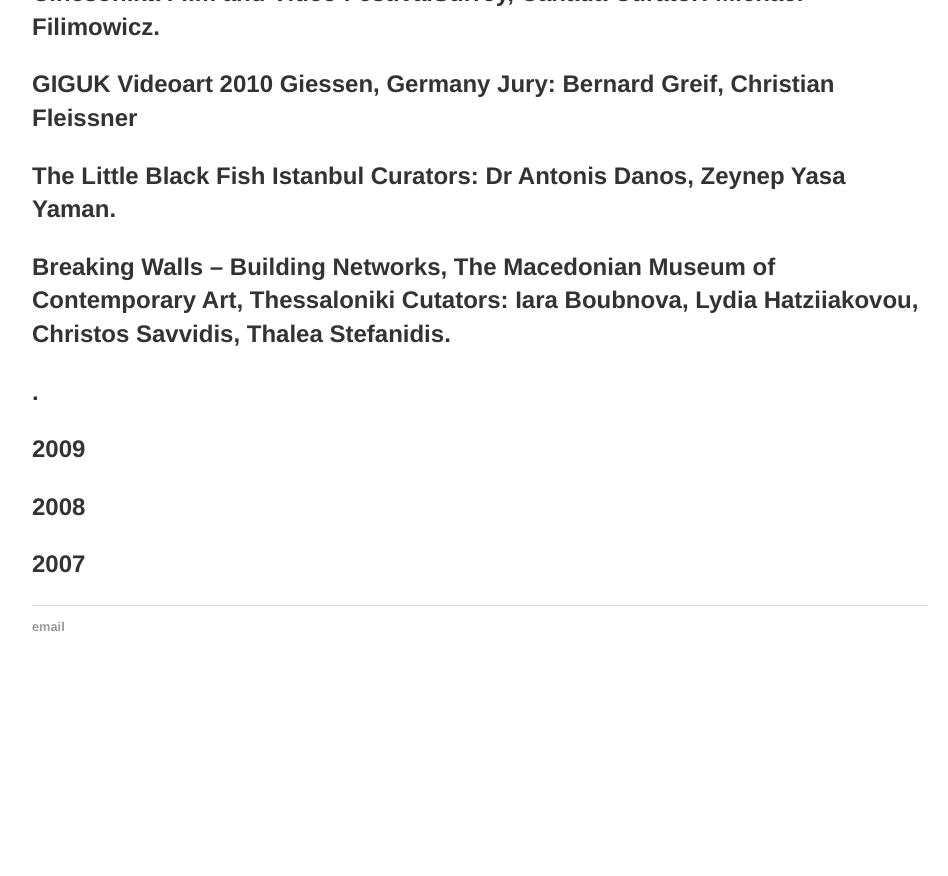
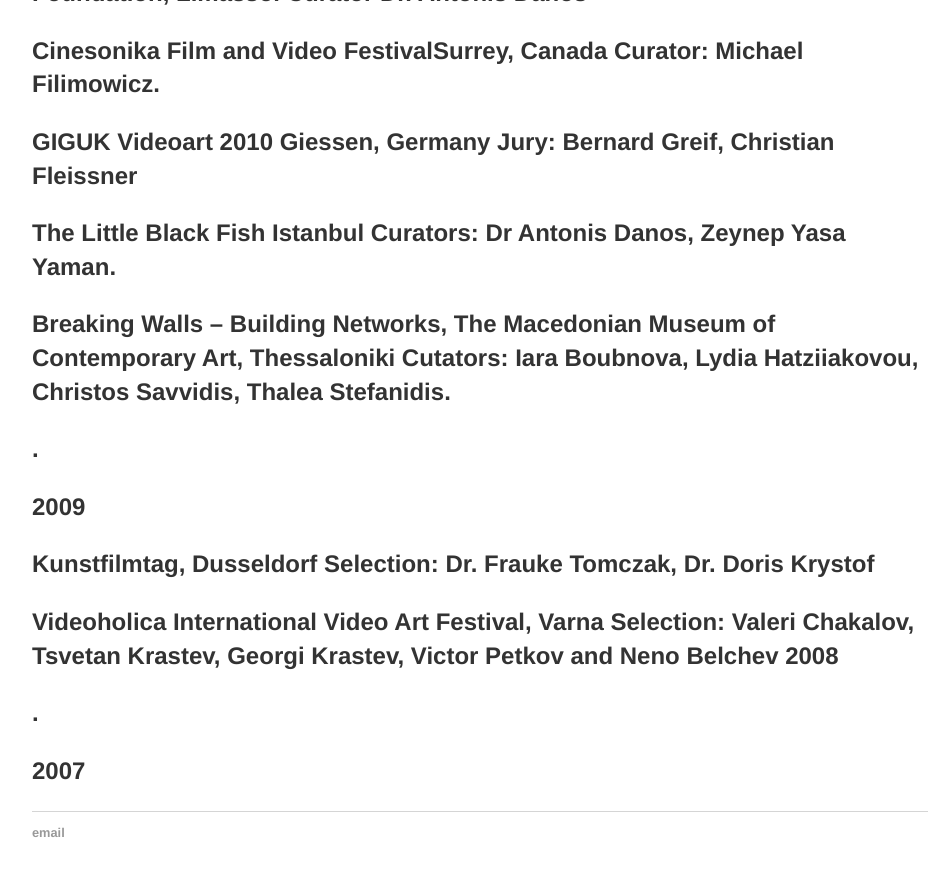
Before and after one commit to YiannosEconomou/Yiannos-E.net, a Jekyll site: the page built from cv.html, in a window 1280 px wide and 900 px high, scrolled down 3883 px. Shown: the top 876 px of the window, without its empty margins (160-1108 px from the left). Built offline with Jekyll 4.4.1, drawn with Linux system fonts in a browser that asks for light colours; before the commit the page ends 4577 px from its top, so only the background shows below that.

Commit message:
Update cv.html

```diff
--- a/cv.html
+++ b/cv.html
@@ -40,7 +40,7 @@
 <p><b>Common Sacred Sites in the Balkan and the Mediterranean, The Macedonian Museum of Contemporary Art, Thessaloniki</b> Curator: Thouli Misirloglou.
 <p><b>The Big Mosaic, at the Ibrahim's Khan Pafos</b> Curator: Charalambos Margaritis.
 <p><b>3° CIFA – Concepción Independent Film Awards, Chile</b> Selection Panel: Richard Aquirre, Caetano Gonzalez, Idania Velez, Luis Hurtado Ibarra, Janiree Santiago.
-<p>
+<p>.
 	<p>
 		<b><strong>2016</b></strong><p>
 <p>
@@ -88,9 +88,11 @@
 <p>.
 	<p>
 	<p><b><strong>2009</b></strong>
-<p>
+	<p><b>Kunstfilmtag, Dusseldorf</b> Selection: Dr. Frauke Tomczak, Dr. Doris Krystof
+	<p><b>Videoholica International Video Art Festival, Varna</b> Selection: Valeri Chakalov, Tsvetan Krastev, Georgi Krastev, Victor Petkov and Neno Belchev
 		<b><strong>2008</b></strong>
-<p>
+<p> .
+	<p>
 		<b><strong>2007</b></strong>
 
 </div><!-- /.blurb -->
```
